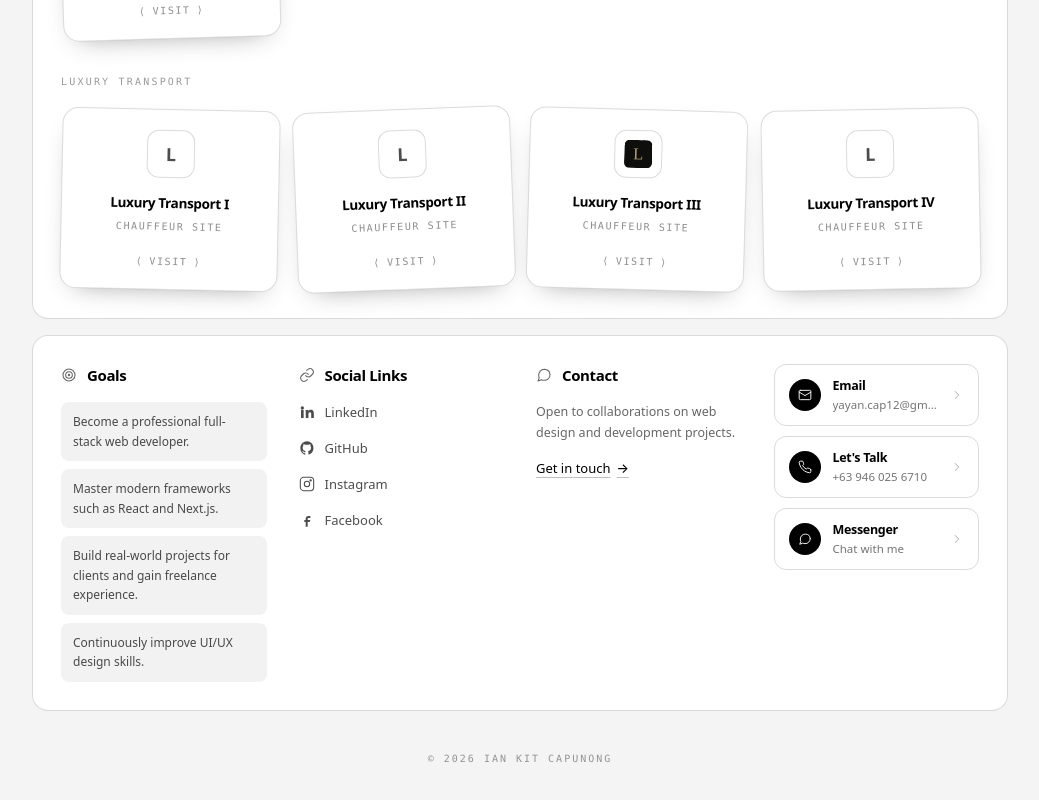
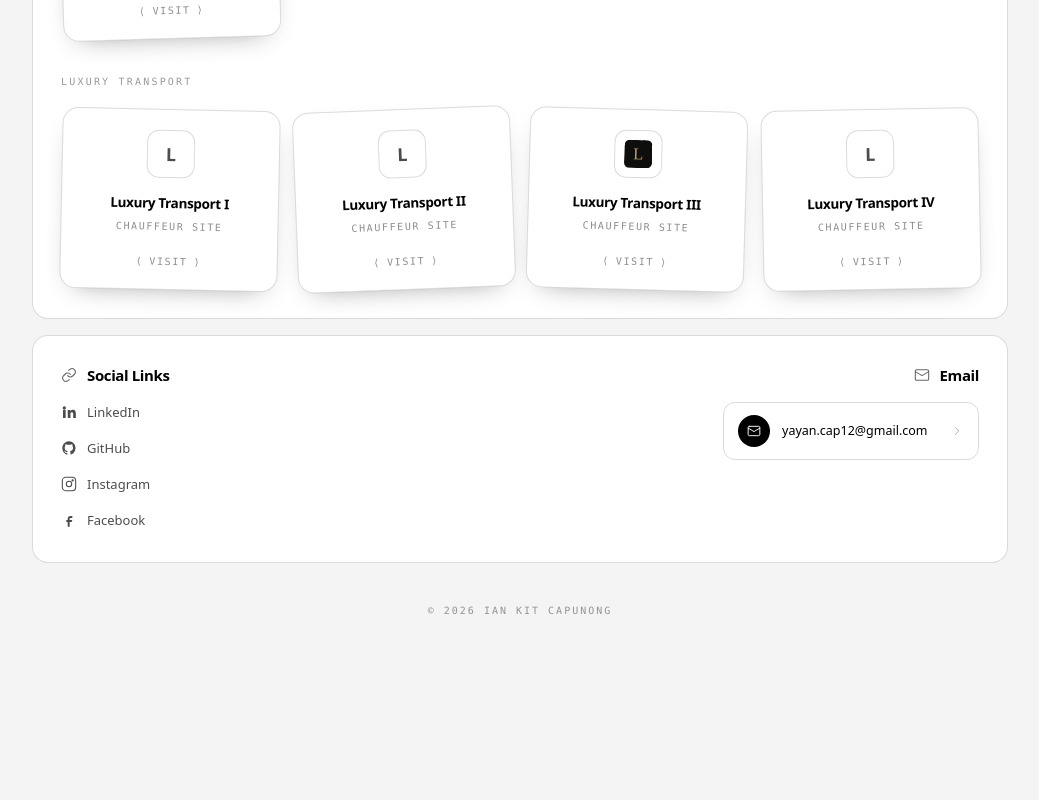
Before and after one commit to iankitcapunong/personweb., a Next.js app: page / in a window 1280 px wide. Shown: the part 1857-2657 px from the top of the page, without its empty margins (120-1159 px from the left). After the commit the page ends 2531 px from the top, so only its background shows below. Built offline with nearby package versions, Linux system fonts and the light colour scheme.

Commit message:
remove goals and contacts

```diff
--- a/src/components/FooterCard.tsx
+++ b/src/components/FooterCard.tsx
@@ -1,4 +1,4 @@
-import { goals, site } from "@/data/site";
+import { site } from "@/data/site";
 import Card from "./Card";
 import Icon from "./Icon";
 
@@ -10,32 +10,9 @@ const SOCIAL_ICONS = {
 } as const;
 
 export default function FooterCard() {
-  const methods = [
-    { icon: "mail" as const, label: "Email", value: site.email, href: `mailto:${site.email}` },
-    { icon: "phone" as const, label: "Let's Talk", value: site.phone, href: `tel:${site.phone.replace(/\s/g, "")}` },
-    { icon: "message" as const, label: "Messenger", value: "Chat with me", href: site.messenger },
-  ];
-
   return (
     <Card>
-      <div className="grid gap-8 md:grid-cols-2 lg:grid-cols-4">
-        <div>
-          <h2 className="mb-4 flex items-center gap-2.5 text-[15px] font-semibold tracking-tight">
-            <Icon name="target" className="h-4 w-4 opacity-60" />
-            Goals
-          </h2>
-          <ul className="space-y-2">
-            {goals.map((goal) => (
-              <li
-                key={goal}
-                className="rounded-lg bg-fg/[0.05] px-3 py-2.5 text-[12px] leading-relaxed text-fg/70"
-              >
-                {goal}
-              </li>
-            ))}
-          </ul>
-        </div>
-
+      <div className="grid gap-8 sm:grid-cols-2">
         <div>
           <h2 className="mb-4 flex items-center gap-2.5 text-[15px] font-semibold tracking-tight">
             <Icon name="link" className="h-4 w-4 opacity-60" />
@@ -50,7 +27,10 @@ export default function FooterCard() {
                   rel="noopener noreferrer"
                   className="inline-flex items-center gap-2.5 text-[13px] text-fg/70 transition-colors hover:text-fg"
                 >
-                  <Icon name={SOCIAL_ICONS[social.label as keyof typeof SOCIAL_ICONS] ?? "link"} className="h-4 w-4" />
+                  <Icon
+                    name={SOCIAL_ICONS[social.label as keyof typeof SOCIAL_ICONS] ?? "link"}
+                    className="h-4 w-4"
+                  />
                   {social.label}
                 </a>
               </li>
@@ -58,49 +38,24 @@ export default function FooterCard() {
           </ul>
         </div>
 
-        <div>
-          <h2 className="mb-4 flex items-center gap-2.5 text-[15px] font-semibold tracking-tight">
-            <Icon name="message" className="h-4 w-4 opacity-60" />
-            Contact
+        <div className="sm:justify-self-end sm:text-right">
+          <h2 className="mb-4 flex items-center gap-2.5 text-[15px] font-semibold tracking-tight sm:justify-end">
+            <Icon name="mail" className="h-4 w-4 opacity-60" />
+            Email
           </h2>
-          <p className="text-[12.5px] leading-relaxed text-fg/60">
-            Open to collaborations on web design and development projects.
-          </p>
           <a
             href={`mailto:${site.email}`}
-            className="mt-4 inline-flex items-center gap-1.5 text-[13px] font-medium underline decoration-fg/25 underline-offset-4 transition-colors hover:decoration-fg"
+            className="group flex items-center gap-3 rounded-xl border border-fg/15 px-3.5 py-3 transition-colors hover:border-fg/40 hover:bg-fg/[0.04] sm:min-w-[16rem]"
           >
-            Get in touch
-            <span aria-hidden>→</span>
+            <span className="grid h-8 w-8 shrink-0 place-items-center rounded-full bg-fg text-bg">
+              <Icon name="mail" className="h-3.5 w-3.5" />
+            </span>
+            <span className="min-w-0 flex-1 truncate text-left text-[12.5px] font-medium">
+              {site.email}
+            </span>
+            <Icon name="chevron" className="h-3.5 w-3.5 shrink-0 opacity-35" />
           </a>
         </div>
-
-        <ul className="space-y-2.5">
-          {methods.map((method) => (
-            <li key={method.label}>
-              <a
-                href={method.href}
-                {...(method.href.startsWith("http")
-                  ? { target: "_blank", rel: "noopener noreferrer" }
-                  : {})}
-                className="flex items-center gap-3 rounded-xl border border-fg/15 px-3.5 py-3 transition-colors hover:border-fg/40 hover:bg-fg/[0.04]"
-              >
-                <span className="grid h-8 w-8 shrink-0 place-items-center rounded-full bg-fg text-bg">
-                  <Icon name={method.icon} className="h-3.5 w-3.5" />
-                </span>
-                <span className="min-w-0 flex-1">
-                  <span className="block text-[12.5px] font-semibold tracking-tight">
-                    {method.label}
-                  </span>
-                  <span className="block truncate text-[11.5px] text-fg/55">
-                    {method.value}
-                  </span>
-                </span>
-                <Icon name="chevron" className="h-3.5 w-3.5 shrink-0 opacity-35" />
-              </a>
-            </li>
-          ))}
-        </ul>
       </div>
     </Card>
   );
--- a/src/data/site.ts
+++ b/src/data/site.ts
@@ -9,9 +9,6 @@ export const site = {
   /** Drop a resume.pdf into /public and set this to "/resume.pdf" to show the button. */
   resumeUrl: "",
   email: "yayan.cap12@gmail.com",
-  phone: "+63 946 025 6710",
-  messenger: "https://www.facebook.com/yayanngwapoo/",
-  birthday: "October 21, 2003",
   about: [
     "I am a web developer and UI/UX designer focused on building clean, responsive interfaces that perform as well as they look. I handle the full delivery process — from wireframe and design through to build and deployment.",
     "My work centres on front-end development with Vue, Next.js and modern CSS, alongside conversion-focused landing pages and sales funnels built in GoHighLevel. I pay close attention to detail, performance and the mobile experience, because that is where most projects are won or lost.",
@@ -61,14 +58,6 @@ export const certifications = [
   { name: "JavaScript Essentials", issuer: "Certification", year: "2023", image: "/javascript.jpg" },
 ];
 
-/** The pill list in the footer. */
-export const goals = [
-  "Become a professional full-stack web developer.",
-  "Master modern frameworks such as React and Next.js.",
-  "Build real-world projects for clients and gain freelance experience.",
-  "Continuously improve UI/UX design skills.",
-];
-
 /**
  * Optional photo strip at the bottom. Drop images into /public and list them
  * here, e.g. ["/gallery/1.jpg", "/gallery/2.jpg"]. Empty = section hidden.
```
